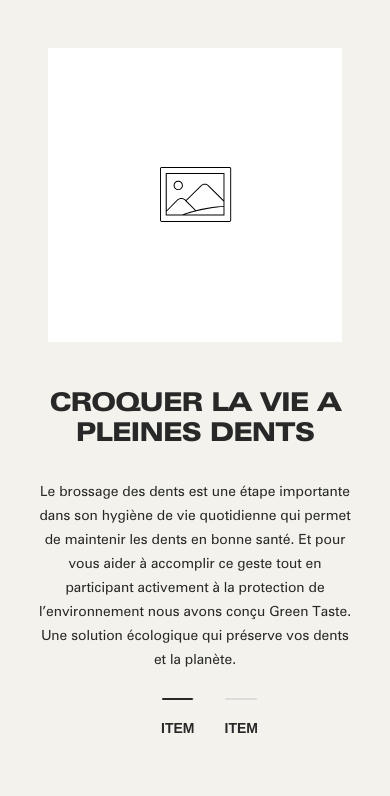
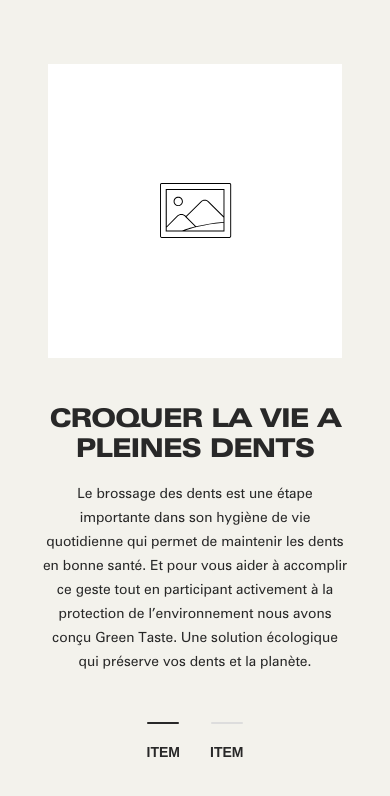
Before and after one commit to giogio2305/fusion-focal, a plain HTML site: page index.html in a window 390 px wide. Drawn offline with nearby package versions, Linux system fonts and the light colour scheme.

Commit message:
Reverted

```diff
--- a/index.html
+++ b/index.html
@@ -10,27 +10,22 @@
     <title>Fusion FOCAL</title>
 </head>
 <body>
+    <div class="itw">
+        <div class="si">
+            <img src="./assets/placeholder.svg" alt="placeholder">
+        </div>
         <div class="st">
             <div class="slider single-item">
                 <div class="slick-slider" data-slidernav="Item">
-                    <div class="si">
-                        <img src="./assets/placeholder.svg" alt="placeholder">
-                    </div>
-                    <div class="stm">
                     <h1 class="tt">
                         croquer la vie a pleines dents
                         </h1>
                         <p class="pr">
                             Le brossage des dents est une étape importante dans son hygiène de vie quotidienne qui permet de maintenir les dents en bonne santé. Et pour vous aider à accomplir ce geste tout en participant activement à la protection de l’environnement nous avons conçu Green Taste. Une solution écologique qui préserve vos dents et la planète.
                         </p>
-                    </div>
                 </div>
 
                 <div class="slick-slider" data-slidernav="Item">
-                    <div class="si">
-                        <img src="./assets/placeholder.svg" alt="placeholder">
-                    </div>
-                    <div class="stm">
                     <span class="sbt">Subheading</span>
                     <h1 class="tt">
                         IMAGE WITH TEXT
@@ -38,10 +33,8 @@
                         <p class="pr">
                             Use image with text to give your customers insight into your brand. Select imagery and text that relates to your style and story.
                         </p>
-                    </div>
                 </div>
             </div>
-
             <div class="progressBarContainer">
                 <button class="ibt item">
                     <span data-slick-index="0" class="progressBar"></span>
@@ -53,11 +46,11 @@
                 </button>
             </div>
         </div>
+    </div>
 
 
     <script type="text/javascript" src="./slick/jquery-1.11.1.min.js"></script>
     <script src="https://cdnjs.cloudflare.com/ajax/libs/gsap/3.10.4/gsap.min.js"></script>
-    <script src="https://cdnjs.cloudflare.com/ajax/libs/gsap/3.12.4/TextPlugin.min.js"></script>
 <!-- <script type="text/javascript" src="//code.jquery.com/jquery-migrate-1.2.1.min.js"></script> -->
 <script type="text/javascript" src="./slick/slick.min.js"></script>
 
--- a/slick/slick.css
+++ b/slick/slick.css
@@ -2,11 +2,8 @@
 .slick-slider
 {
     position: relative;
-    max-width: 100%;
-    max-height: 100%;
-    display: flex !important;
-    align-items: center;
-    justify-content: center;
+    max-width: 564px;
+    display: block;
     box-sizing: border-box;
 
     -webkit-user-select: none;
--- a/style.css
+++ b/style.css
@@ -26,8 +26,7 @@ body{
 }
 
 .itw {
-    width: 100%;
-    height: 100%;
+    padding: 64px 0 64px 0;
     overflow: hidden;
     display: flex;
     align-items: center;
@@ -41,14 +40,6 @@ body{
 }
 
 .st{
-    padding: 48px 0 48px 0;
-    overflow: hidden;
-    display: flex;
-    flex-direction: column;
-    align-items: center;
-    justify-content: center;
-}
-.stm{
     max-width: 564px;
     display: flex;
     flex-direction: column;
@@ -73,10 +64,10 @@ body{
 .progressBarContainer{
     display: flex;
     align-items: center;
-    justify-content: end;
-    width: 50%;
+    justify-content: center;
+    width: 100%;
     height: auto;
-    margin-top: -8px;
+    margin-top: 32px;
 }
 .ibt{
     display: flex;
@@ -91,7 +82,6 @@ body{
     color: #282828;
     cursor: pointer;
     margin: 0 12px;
-    z-index: 1;
 }
 .ibt .progressBar{
     width: 32px;
@@ -136,20 +126,9 @@ body{
         height: 294px;
         margin-bottom: 28px;
     }
-    .slick-slider{
-        display: flex;
-        flex-direction: column;
-    }
-    .stm{
-        width: 320px;
-    }
-    .stm, .slick-slider{
+    .st, .slick-slider{
         font-size: 14px;
-        padding: 0 60px 0 60px !important;
-    }
-    .progressBarContainer{
-        width: 40%;
-        margin-top: 10px;
+        padding: 0 64px 0 64px !important;
     }
     .tt{
         font-size: 26px;
```
